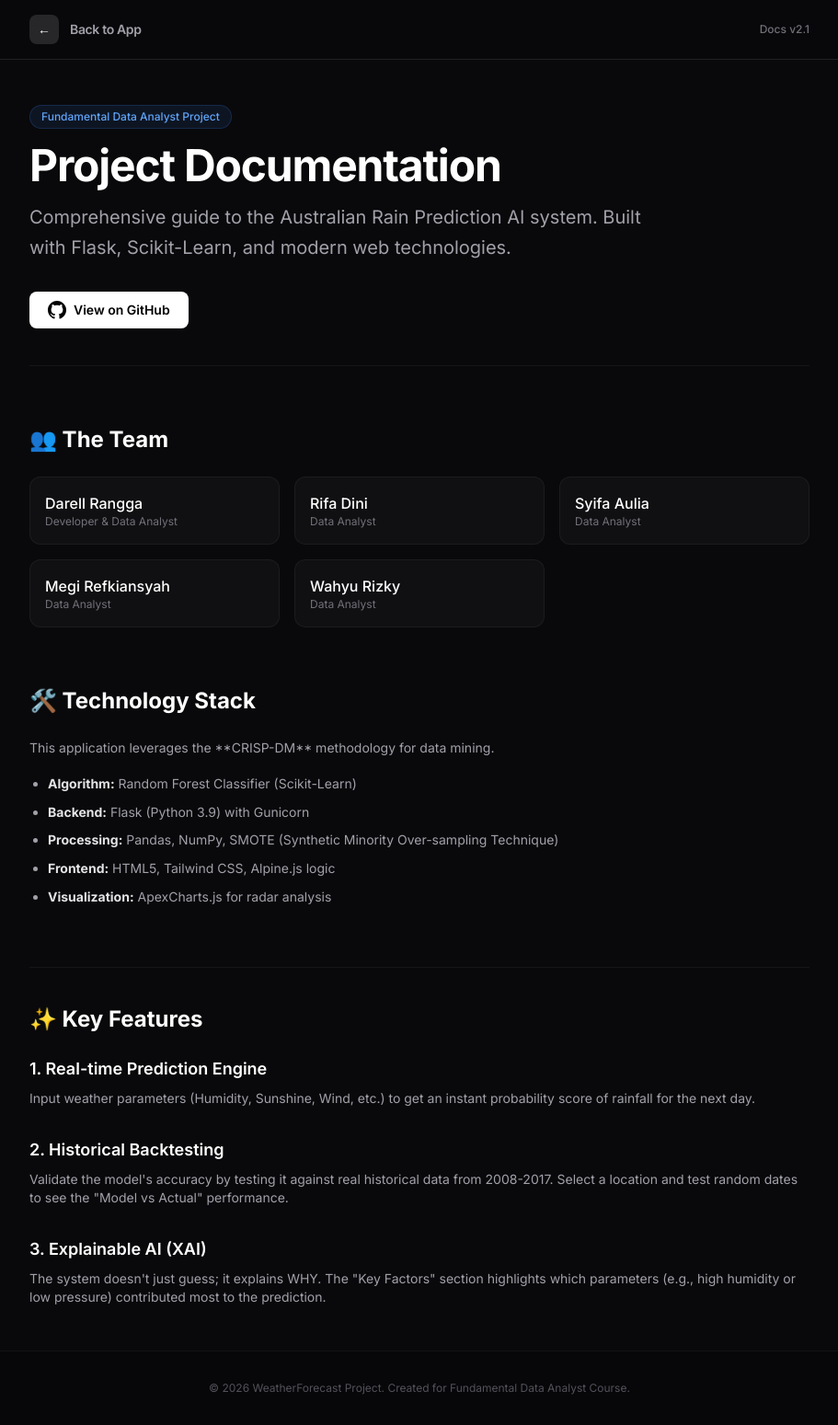
After one commit to Rangga11268/ProjectFDA, a Flask app: page /docs in a window 1280 px wide. The commit adds this page. Shown: the whole page at 92% size, without its empty margins (184-1095 px from the left). Run offline with Flask 3, Linux system fonts and the light colour scheme; some libraries are stand-ins or nearby versions.

Commit message:
feat: Introduce a new weather prediction web application with an interactive UI and backend logic.

```diff
--- a/webapp/app.py
+++ b/webapp/app.py
@@ -85,6 +85,11 @@ def index():
         if 'Lokasi' in historical_data.columns:
             locs = sorted(historical_data['Lokasi'].unique().tolist())
     return render_template('index.html', locations=locs)
+
+@app.route('/docs')
+def docs():
+    """Halaman dokumentasi"""
+    return render_template('docs.html')
 
 
 @app.route('/api/locations')
--- /dev/null
+++ b/webapp/templates/docs.html
@@ -0,0 +1,203 @@
+<!doctype html>
+<html lang="en" class="dark">
+  <head>
+    <meta charset="UTF-8" />
+    <meta name="viewport" content="width=device-width, initial-scale=1.0" />
+    <title>Documentation | WeatherForecast AI</title>
+    <script src="https://cdn.tailwindcss.com"></script>
+    <script>
+      tailwind.config = {
+        darkMode: "class",
+        theme: {
+          extend: {
+            colors: {
+              background: "#09090b",
+              surface: "#18181b",
+              primary: "#3b82f6",
+            },
+            fontFamily: {
+              sans: ["Inter", "sans-serif"],
+            },
+          },
+        },
+      };
+    </script>
+    <link
+      href="https://fonts.googleapis.com/css2?family=Inter:wght@300;400;500;600;700&display=swap"
+      rel="stylesheet"
+    />
+    <style>
+      body {
+        font-family: "Inter", sans-serif;
+        background-color: #09090b;
+        color: #fafafa;
+      }
+    </style>
+  </head>
+  <body class="min-h-screen flex flex-col antialiased">
+    <!-- Navbar -->
+    <nav
+      class="border-b border-white/10 bg-background/80 backdrop-blur-md sticky top-0 z-50"
+    >
+      <div
+        class="max-w-4xl mx-auto px-6 h-16 flex items-center justify-between"
+      >
+        <div class="flex items-center gap-3">
+          <a href="/" class="flex items-center gap-3 group">
+            <div
+              class="w-8 h-8 rounded-lg bg-zinc-800 flex items-center justify-center text-white font-bold text-sm group-hover:bg-zinc-700 transition-colors"
+            >
+              ←
+            </div>
+            <span
+              class="font-semibold text-sm tracking-tight text-zinc-400 group-hover:text-white transition-colors"
+              >Back to App</span
+            >
+          </a>
+        </div>
+        <div class="text-xs text-zinc-500 font-medium">Docs v2.1</div>
+      </div>
+    </nav>
+
+    <!-- Content -->
+    <main class="flex-grow max-w-4xl mx-auto px-6 py-12 w-full space-y-16">
+      <!-- Header -->
+      <header class="space-y-4 border-b border-white/5 pb-10">
+        <div
+          class="inline-flex items-center gap-2 px-3 py-1 rounded-full bg-blue-500/10 text-blue-400 text-xs font-medium border border-blue-500/20"
+        >
+          Fundamental Data Analyst Project
+        </div>
+        <h1 class="text-4xl md:text-5xl font-bold tracking-tight text-white">
+          Project Documentation
+        </h1>
+        <p class="text-xl text-zinc-400 max-w-2xl leading-relaxed">
+          Comprehensive guide to the Australian Rain Prediction AI system. Built
+          with Flask, Scikit-Learn, and modern web technologies.
+        </p>
+        <div class="flex gap-4 pt-4">
+          <a
+            href="https://github.com/Rangga11268/ProjectFDA"
+            target="_blank"
+            class="inline-flex items-center gap-2 px-5 py-2.5 rounded-lg bg-white text-black font-semibold text-sm hover:bg-zinc-200 transition-all"
+          >
+            <svg class="w-5 h-5" fill="currentColor" viewBox="0 0 24 24">
+              <path
+                d="M12 0c-6.626 0-12 5.373-12 12 0 5.302 3.438 9.8 8.207 11.387.599.111.793-.261.793-.577v-2.234c-3.338.726-4.033-1.416-4.033-1.416-.546-1.387-1.333-1.756-1.333-1.756-1.089-.745.083-.729.083-.729 1.205.084 1.839 1.237 1.839 1.237 1.07 1.834 2.807 1.304 3.492.997.107-.775.418-1.305.762-1.604-2.665-.305-5.467-1.334-5.467-5.931 0-1.311.469-2.381 1.236-3.221-.124-.303-.535-1.524.117-3.176 0 0 1.008-.322 3.301 1.23.957-.266 1.983-.399 3.003-.404 1.02.005 2.047.138 3.006.404 2.291-1.552 3.297-1.23 3.297-1.23.653 1.653.242 2.874.118 3.176.77.84 1.235 1.911 1.235 3.221 0 4.609-2.807 5.624-5.479 5.921.43.372.823 1.102.823 2.222v3.293c0 .319.192.694.801.576 4.765-1.589 8.199-6.086 8.199-11.386 0-6.627-5.373-12-12-12z"
+              />
+            </svg>
+            View on GitHub
+          </a>
+        </div>
+      </header>
+
+      <!-- About The Team -->
+      <section class="space-y-6">
+        <h2 class="text-2xl font-bold text-white">👥 The Team</h2>
+        <div class="grid grid-cols-1 md:grid-cols-2 lg:grid-cols-3 gap-4">
+          <div class="p-4 rounded-xl border border-white/5 bg-zinc-900/50">
+            <div class="font-medium text-white">Darell Rangga</div>
+            <div class="text-xs text-zinc-500">Developer & Data Analyst</div>
+          </div>
+          <div class="p-4 rounded-xl border border-white/5 bg-zinc-900/50">
+            <div class="font-medium text-white">Rifa Dini</div>
+            <div class="text-xs text-zinc-500">Data Analyst</div>
+          </div>
+          <div class="p-4 rounded-xl border border-white/5 bg-zinc-900/50">
+            <div class="font-medium text-white">Syifa Aulia</div>
+            <div class="text-xs text-zinc-500">Data Analyst</div>
+          </div>
+          <div class="p-4 rounded-xl border border-white/5 bg-zinc-900/50">
+            <div class="font-medium text-white">Megi Refkiansyah</div>
+            <div class="text-xs text-zinc-500">Data Analyst</div>
+          </div>
+          <div class="p-4 rounded-xl border border-white/5 bg-zinc-900/50">
+            <div class="font-medium text-white">Wahyu Rizky</div>
+            <div class="text-xs text-zinc-500">Data Analyst</div>
+          </div>
+        </div>
+      </section>
+
+      <!-- Tech Stack -->
+      <section class="space-y-6">
+        <h2 class="text-2xl font-bold text-white">🛠️ Technology Stack</h2>
+        <div class="space-y-4 text-zinc-400 text-sm leading-relaxed">
+          <p>
+            This application leverages the **CRISP-DM** methodology for data
+            mining.
+          </p>
+          <ul class="list-disc pl-5 space-y-2">
+            <li>
+              <strong class="text-zinc-200">Algorithm:</strong> Random Forest
+              Classifier (Scikit-Learn)
+            </li>
+            <li>
+              <strong class="text-zinc-200">Backend:</strong> Flask (Python 3.9)
+              with Gunicorn
+            </li>
+            <li>
+              <strong class="text-zinc-200">Processing:</strong> Pandas, NumPy,
+              SMOTE (Synthetic Minority Over-sampling Technique)
+            </li>
+            <li>
+              <strong class="text-zinc-200">Frontend:</strong> HTML5, Tailwind
+              CSS, Alpine.js logic
+            </li>
+            <li>
+              <strong class="text-zinc-200">Visualization:</strong>
+              ApexCharts.js for radar analysis
+            </li>
+          </ul>
+        </div>
+      </section>
+
+      <!-- Features -->
+      <section class="space-y-6 border-t border-white/5 pt-10">
+        <h2 class="text-2xl font-bold text-white">✨ Key Features</h2>
+
+        <div class="space-y-8">
+          <div>
+            <h3 class="text-lg font-semibold text-white mb-2">
+              1. Real-time Prediction Engine
+            </h3>
+            <p class="text-zinc-400 text-sm">
+              Input weather parameters (Humidity, Sunshine, Wind, etc.) to get
+              an instant probability score of rainfall for the next day.
+            </p>
+          </div>
+
+          <div>
+            <h3 class="text-lg font-semibold text-white mb-2">
+              2. Historical Backtesting
+            </h3>
+            <p class="text-zinc-400 text-sm">
+              Validate the model's accuracy by testing it against real
+              historical data from 2008-2017. Select a location and test random
+              dates to see the "Model vs Actual" performance.
+            </p>
+          </div>
+
+          <div>
+            <h3 class="text-lg font-semibold text-white mb-2">
+              3. Explainable AI (XAI)
+            </h3>
+            <p class="text-zinc-400 text-sm">
+              The system doesn't just guess; it explains WHY. The "Key Factors"
+              section highlights which parameters (e.g., high humidity or low
+              pressure) contributed most to the prediction.
+            </p>
+          </div>
+        </div>
+      </section>
+    </main>
+
+    <footer
+      class="border-t border-white/5 py-8 bg-black/20 text-center text-xs text-zinc-600"
+    >
+      <p>
+        &copy; 2026 WeatherForecast Project. Created for Fundamental Data
+        Analyst Course.
+      </p>
+    </footer>
+  </body>
+</html>
--- a/webapp/templates/index.html
+++ b/webapp/templates/index.html
@@ -87,11 +87,11 @@
           >
         </div>
         <div class="flex items-center gap-4">
-          <button
+          <a
+            href="/docs"
             class="text-xs font-medium text-zinc-400 hover:text-white transition-colors"
+            >Documentation</a
           >
-            Documentation
-          </button>
           <div class="h-4 w-[1px] bg-zinc-800"></div>
           <span class="text-xs text-zinc-500 font-mono">v2.1 Backtest</span>
         </div>
```
